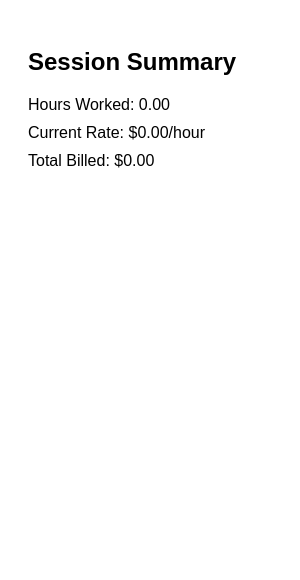
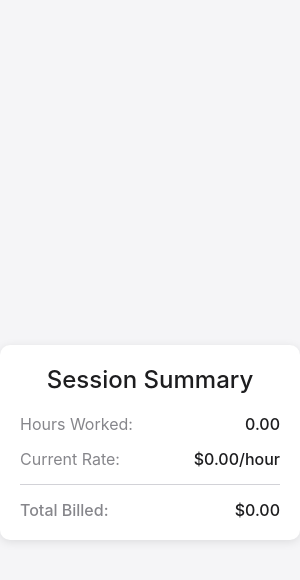
Before and after one commit to NickTikhonov/briefcase, an Electron app: page summary.html in a window 300 px wide. Drawn offline with Linux system fonts and the light colour scheme; no server answers.

Commit message:
Update styling

```diff
--- a/summary.html
+++ b/summary.html
@@ -4,19 +4,67 @@
     <title>Session Summary</title>
     <style>
         body {
-            font-family: Arial, sans-serif;
+            font-family: -apple-system, BlinkMacSystemFont, 'Segoe UI', 'Roboto', 'Oxygen', 'Ubuntu', 'Cantarell', 'Fira Sans', 'Droid Sans', 'Helvetica Neue', sans-serif;
+            background-color: #f5f5f7;
+            color: #1d1d1f;
+            margin: 0;
             padding: 20px;
+            display: flex;
+            flex-direction: column;
+            align-items: center;
+            justify-content: center;
+            height: 100vh;
+        }
+        .summary-container {
+            background-color: white;
+            padding: 20px;
+            border-radius: 10px;
+            box-shadow: 0 2px 10px rgba(0, 0, 0, 0.1);
+            width: 100%;
+            max-width: 300px;
+        }
+        h2 {
+            margin-top: 0;
+            margin-bottom: 20px;
+            font-weight: 500;
+            text-align: center;
         }
         .summary-item {
-            margin-bottom: 10px;
+            display: flex;
+            justify-content: space-between;
+            margin-bottom: 15px;
+            font-size: 16px;
+        }
+        .summary-item:last-child {
+            margin-bottom: 0;
+            padding-top: 15px;
+            border-top: 1px solid #d2d2d7;
+            font-weight: 500;
+        }
+        .label {
+            color: #86868b;
+        }
+        .value {
+            font-weight: 500;
         }
     </style>
 </head>
 <body>
-    <h2>Session Summary</h2>
-    <div class="summary-item">Hours Worked: <span id="hours">0.00</span></div>
-    <div class="summary-item">Current Rate: $<span id="rate">0.00</span>/hour</div>
-    <div class="summary-item">Total Billed: $<span id="total">0.00</span></div>
+    <div class="summary-container">
+        <h2>Session Summary</h2>
+        <div class="summary-item">
+            <span class="label">Hours Worked:</span>
+            <span class="value" id="hours">0.00</span>
+        </div>
+        <div class="summary-item">
+            <span class="label">Current Rate:</span>
+            <span class="value">$<span id="rate">0.00</span>/hour</span>
+        </div>
+        <div class="summary-item">
+            <span class="label">Total Billed:</span>
+            <span class="value">$<span id="total">0.00</span></span>
+        </div>
+    </div>
 
     <script>
     const { ipcRenderer } = require('electron')
```
Also changed, not shown: index.js (+5 -4 lines), rate.html (+52 -0 lines).
